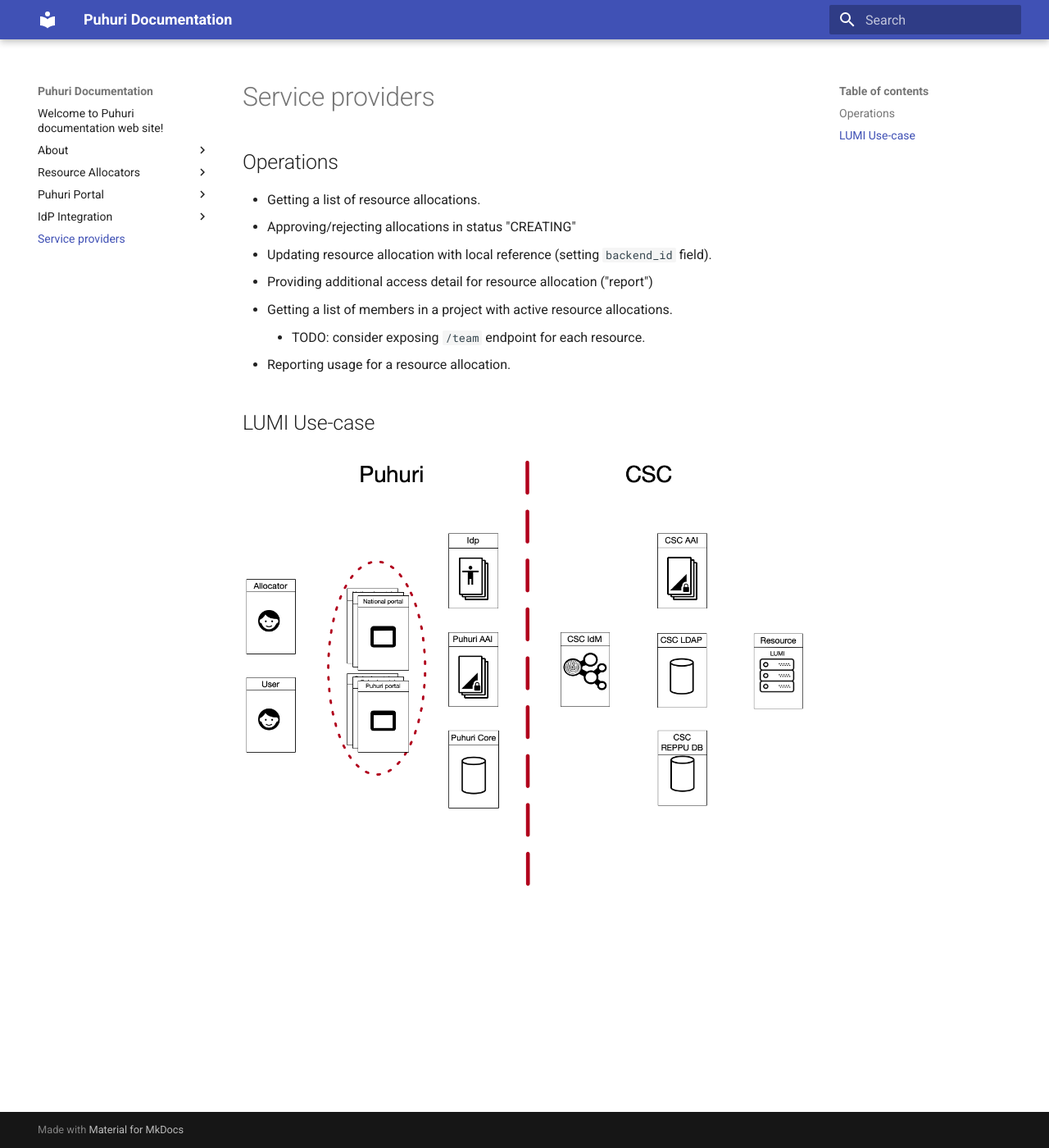
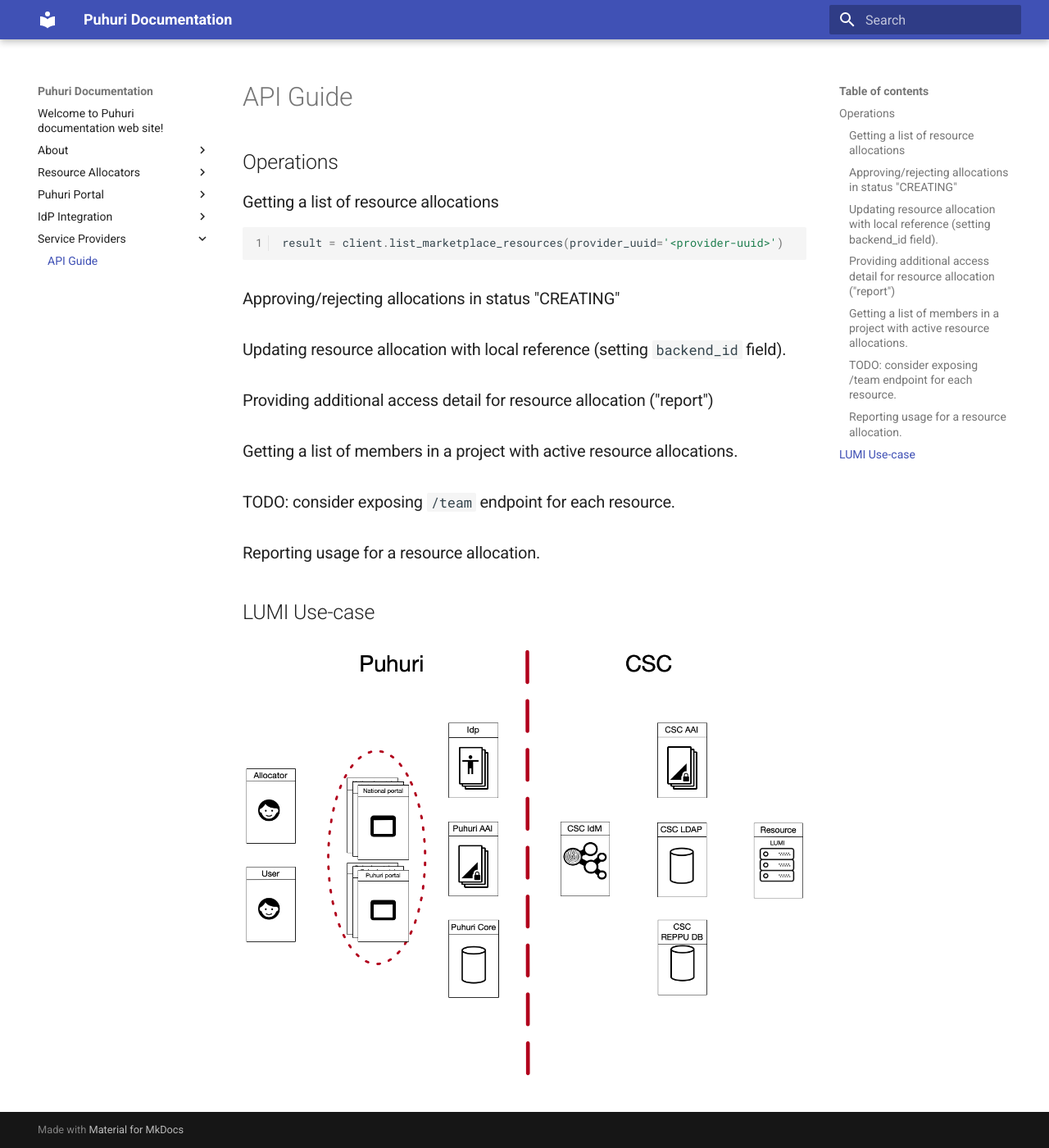
Before and after one commit to neicnordic/puhuri-web, an MkDocs documentation site: the page built from docs/service-providers.md, in a window 1280 px wide and 1400 px high. Shown: the whole window at 82% size. Built offline with MkDocs 1.6.1 and Material for MkDocs 9.7.7, drawn with Linux system fonts in a browser that asks for light colours.

Commit message:
Add sceleton for resource allocation listing operation

````diff
--- a/docs/service-providers.md
+++ b/docs/service-providers.md
@@ -1,13 +1,24 @@
-# Service providers
+# API Guide
 
 ## Operations
-- Getting a list of resource allocations.
-- Approving/rejecting allocations in status "CREATING"
-- Updating resource allocation with local reference (setting `backend_id` field).
-- Providing additional access detail for resource allocation ("report")
-- Getting a list of members in a project with active resource allocations.
-    - TODO: consider exposing `/team` endpoint for each resource.
-- Reporting usage for a resource allocation.
+ <!-- TODO: Add guide for WaldurClient setup -->
+
+###  Getting a list of resource allocations
+```python
+result = client.list_marketplace_resources(provider_uuid='<provider-uuid>')
+```
+
+### Approving/rejecting allocations in status "CREATING"
+
+### Updating resource allocation with local reference (setting `backend_id` field).
+
+### Providing additional access detail for resource allocation ("report")
+
+### Getting a list of members in a project with active resource allocations.
+
+### TODO: consider exposing `/team` endpoint for each resource.
+
+### Reporting usage for a resource allocation.
 
 
 ## LUMI Use-case
--- a/mkdocs.yml
+++ b/mkdocs.yml
@@ -34,4 +34,5 @@ nav:
         - eduGAIN integration: idp_integration/requirements-edugain.md
         - Direct integration: idp_integration/requirements-direct.md
         - Attributes: idp_integration/attributes.md
-    - 'service-providers.md'
+    - Service Providers:
+      - 'service-providers.md'
````
